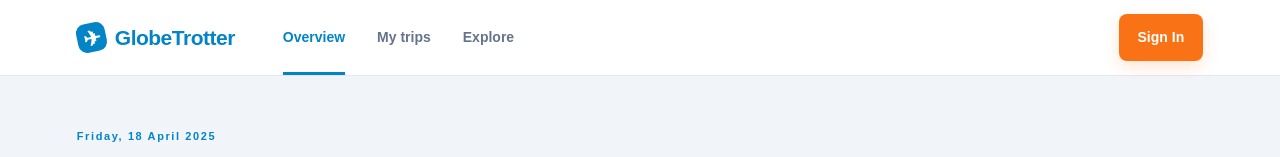
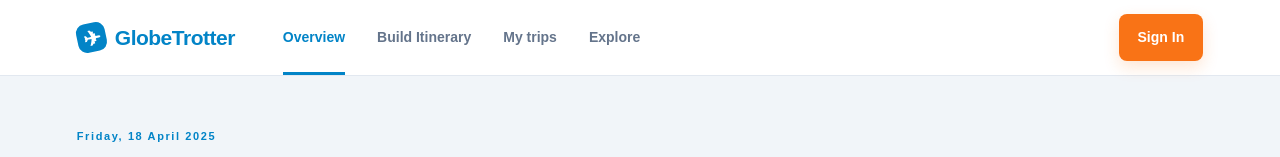
Before and after one commit to Baluduvamsi2006/GlobeTrotter, a Next.js app: page / in a window 1280 px wide. Shown: the top 157 px of the page. Built offline with nearby package versions, Linux system fonts and the light colour scheme; no server answers.

Commit message:
chore: add prisma and fix Nav link

```diff
--- a/package.json
+++ b/package.json
@@ -11,7 +11,6 @@
   "dependencies": {
     "@auth/prisma-adapter": "^2.11.3",
     "@prisma/adapter-pg": "^7.9.1",
-    "@prisma/client": "^7.9.1",
     "@prisma/config": "^7.9.1",
     "bcryptjs": "^3.0.3",
     "dotenv": "^17.4.2",
@@ -22,6 +21,7 @@
     "react-dom": "19.2.8"
   },
   "devDependencies": {
+    "@prisma/client": "^7.9.1",
     "@tailwindcss/postcss": "^4",
     "@types/bcryptjs": "^2.4.6",
     "@types/node": "^20",
@@ -29,6 +29,7 @@
     "@types/react-dom": "^19",
     "eslint": "^9",
     "eslint-config-next": "16.3.2",
+    "prisma": "^7.9.1",
     "tailwindcss": "^4",
     "typescript": "^5"
   }
--- a/src/components/Nav.tsx
+++ b/src/components/Nav.tsx
@@ -17,6 +17,7 @@ export default async function Nav() {
             </a>
             <nav className="nav-links" aria-label="Main navigation">
                 <a className="nav-link active" href="/#overview">Overview</a>
+                <a className="nav-link" href="/build-itinerary">Build Itinerary</a>
                 <a className="nav-link" href="/#trips">My trips</a>
                 <a className="nav-link" href="/#explore">Explore</a>
             </nav>
```
Also changed, not shown: 1 other file (tests, documents, lock files or other folders).
